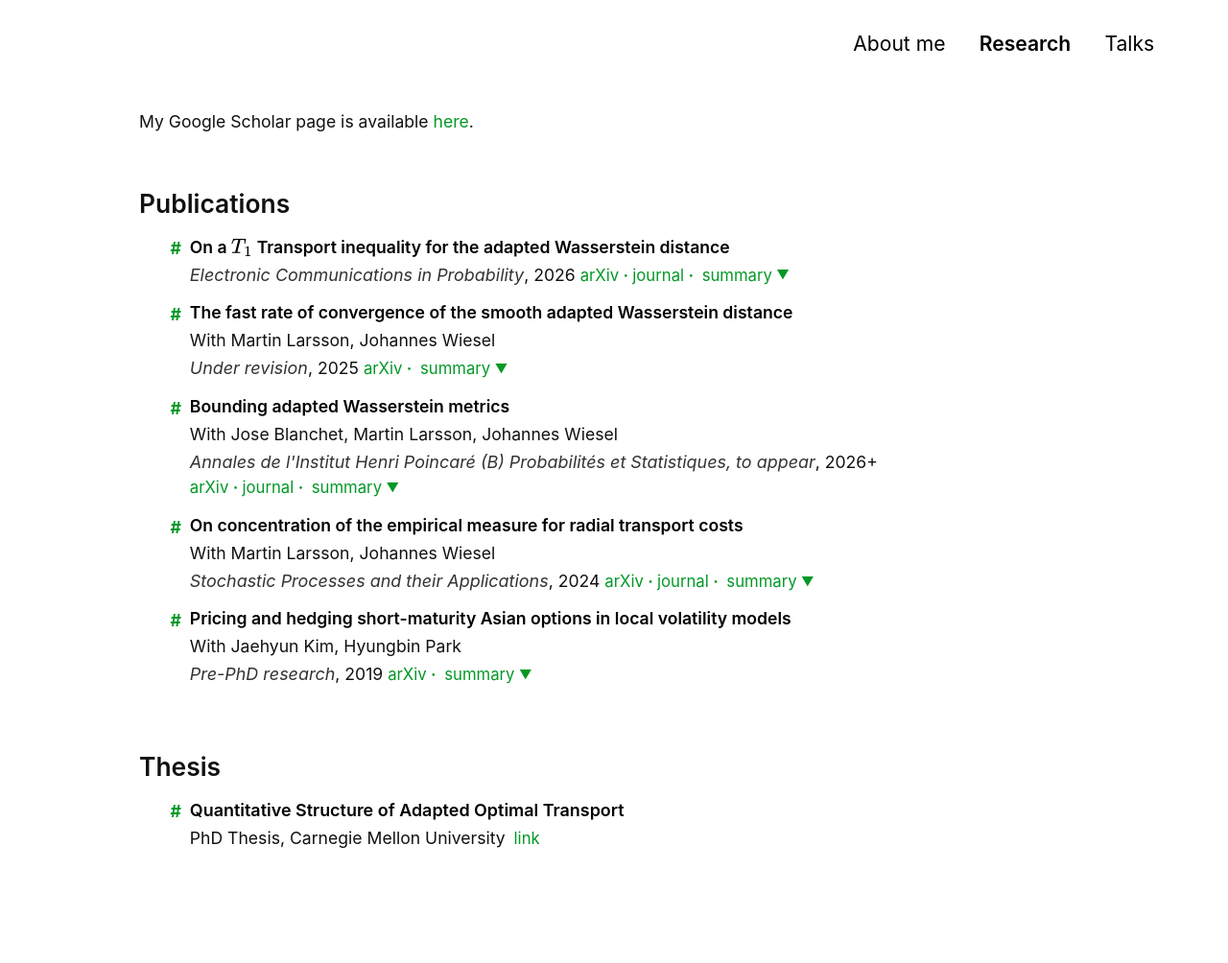
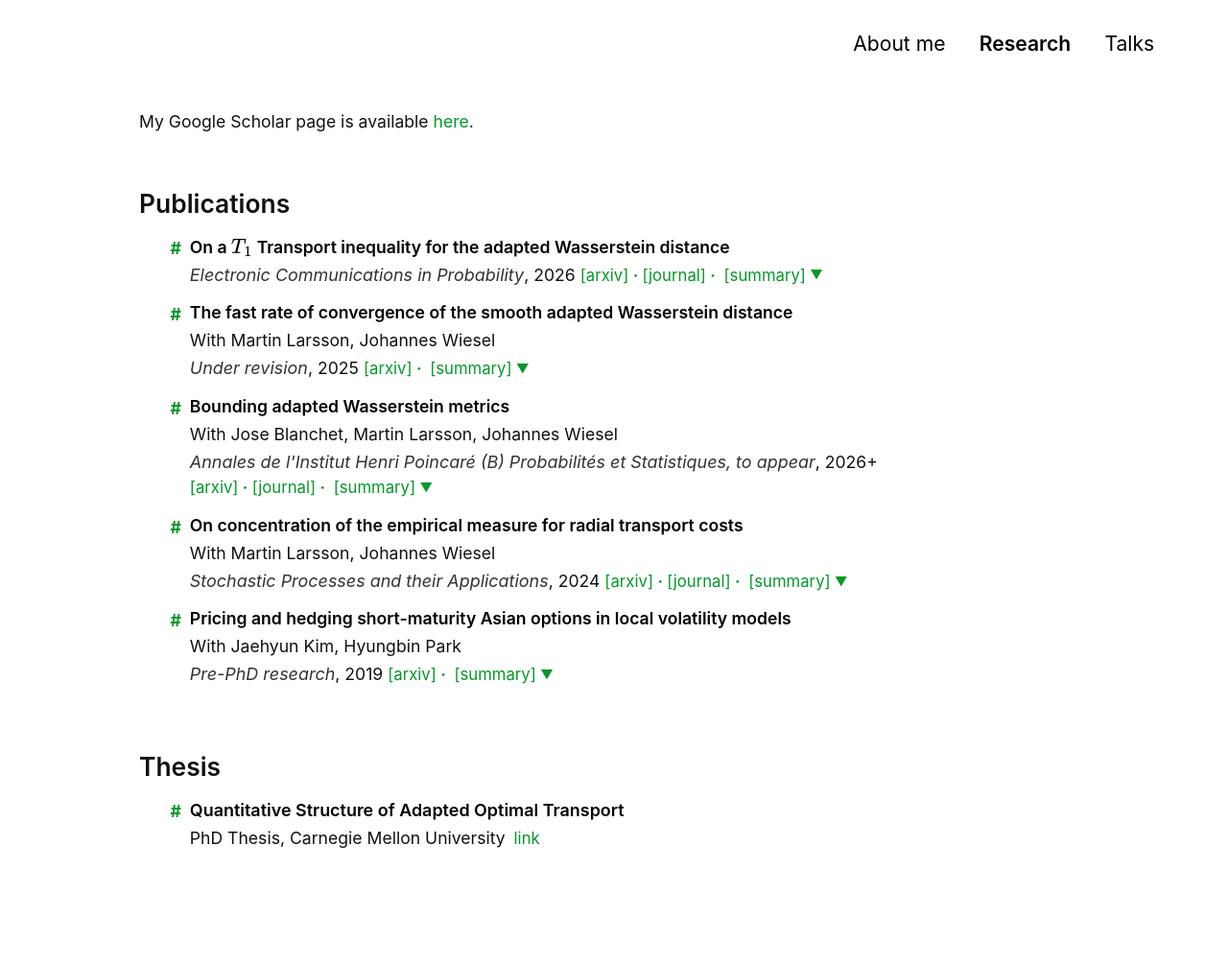
Before and after one commit to Jonghwap/Jonghwap.github.io, a Jekyll site: the page built from research.md, in a window 1280 px wide. Shown: the whole page at 96% size. Built offline with Jekyll 4.4.1, drawn with Linux system fonts in a browser that asks for light colours; a style sheet for code colours, icons or effects is not loaded.

Commit message:
Bracket publication link labels

```diff
--- a/_includes/publication_list.html
+++ b/_includes/publication_list.html
@@ -34,14 +34,14 @@
         {% if show_link_row > 0 %}
         <span class="publication-links">
           {% if has_arxiv > 0 %}
-          <a class="arxiv-button" href="{{ arxiv_link }}" target="_blank" rel="noopener">arXiv</a>
+          <a class="arxiv-button" href="{{ arxiv_link }}" target="_blank" rel="noopener">[arxiv]</a>
           {% endif %}
           {% if has_journal_url > 0 %}
-          <a class="journal-button" href="{{ journal_link }}" target="_blank" rel="noopener">journal</a>
+          <a class="journal-button" href="{{ journal_link }}" target="_blank" rel="noopener">[journal]</a>
           {% endif %}
           {% if has_abstract > 0 %}
           <button class="summary-toggle" type="button" aria-expanded="false" aria-controls="{{ abstract_id }}">
-            <span class="summary-label">summary</span>
+            <span class="summary-label">[summary]</span>
             <span class="summary-arrow" aria-hidden="true">▼</span>
           </button>
           {% endif %}
```
